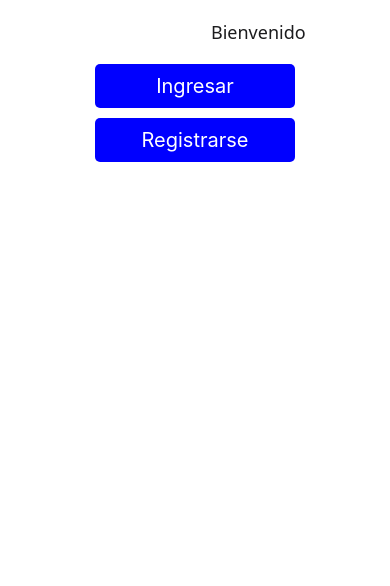
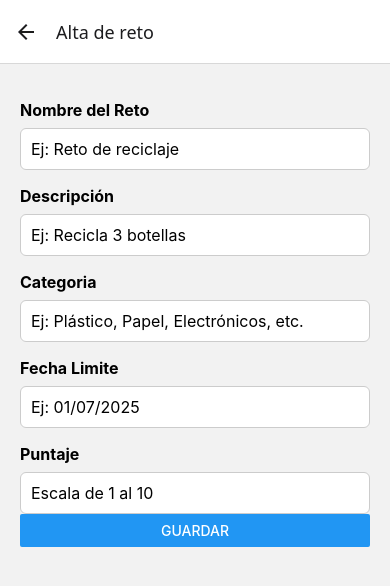
Before and after one commit to Fernando-Bonilla/EcoChallenge, a React Native app: screen /formAlta in a window 390 px wide. Shown: the top 586 px of the page. Built offline with nearby package versions, Linux system fonts and the light colour scheme.

Commit message:
formularioAltaReto

```diff
--- a/App.js
+++ b/App.js
@@ -1,17 +1,20 @@
 import { StatusBar } from 'expo-status-bar';
 import { StyleSheet, Text, View } from 'react-native';
+import 'react-native-gesture-handler';
 
 import { RootStack } from './src/routes/RootStack';
+import { NavigationContainer } from '@react-navigation/native';
 
 export default function App() {
   return (
-    <View style={styles.container}>
-      {/* <Text>¡Hola desde Expo!</Text>       */}
+    <NavigationContainer style={styles.container}>
       <RootStack/>
       <StatusBar style="auto" />
-    </View>
+    </NavigationContainer>
   );
 }
+
+
 
 const styles = StyleSheet.create({
   container: {
--- a/package.json
+++ b/package.json
@@ -10,7 +10,8 @@
   },
   "dependencies": {
     "@expo/metro-runtime": "~5.0.4",
-    "@react-native-async-storage/async-storage": "2.1.2",
+    "@react-native-async-storage/async-storage": "^2.1.2",
+    "@react-native-masked-view/masked-view": "0.3.2",
     "@react-navigation/native": "^7.1.11",
     "@react-navigation/native-stack": "^7.3.16",
     "expo": "~53.0.11",
@@ -22,6 +23,7 @@
     "react-native-reanimated": "~3.17.4",
     "react-native-safe-area-context": "5.4.0",
     "react-native-screens": "~4.11.1",
+    "react-native-vector-icons": "^10.2.0",
     "react-native-web": "^0.20.0"
   },
   "devDependencies": {
--- /dev/null
+++ b/src/components/AsyncStorageInspector.js
@@ -0,0 +1,58 @@
+import React, { useEffect, useState } from 'react';
+import { View, Text, Button, ScrollView, StyleSheet } from 'react-native';
+import AsyncStorage from '@react-native-async-storage/async-storage';
+
+const AsyncStorageInspector = () => {
+  const [data, setData] = useState([]);
+
+  const cargarDatos = async () => {
+    try {
+      const keys = await AsyncStorage.getAllKeys();
+      const values = await AsyncStorage.multiGet(keys);
+      setData(values);
+    } catch (error) {
+      console.log("Error al cargar AsyncStorage:", error);
+    }
+  };
+
+  const borrarTodo = async () => {
+    await AsyncStorage.clear();
+    setData([]);
+  };
+
+  useEffect(() => {
+    cargarDatos();
+  }, []);
+
+  return (
+    <View style={styles.container}>
+      <Text style={styles.titulo}>🔍 AsyncStorage Inspector</Text>
+      <Button title="Recargar datos" onPress={cargarDatos} />
+      <Button title="🗑️ Borrar todo" color="red" onPress={borrarTodo} />
+
+      <ScrollView style={styles.scroll}>
+        {data.length === 0 ? (
+          <Text style={styles.vacio}>No hay datos en AsyncStorage</Text>
+        ) : (
+          data.map(([key, value]) => (
+            <View key={key} style={styles.item}>
+              <Text style={styles.clave}>{key}:</Text>
+              <Text>{value}</Text>
+            </View>
+          ))
+        )}
+      </ScrollView>
+    </View>
+  );
+};
+
+const styles = StyleSheet.create({
+  container: { padding: 20, backgroundColor: '#fff', flex: 1 },
+  titulo: { fontSize: 18, fontWeight: 'bold', marginBottom: 10 },
+  scroll: { marginTop: 10 },
+  item: { marginBottom: 15, borderBottomWidth: 1, borderBottomColor: '#ddd', paddingBottom: 5 },
+  clave: { fontWeight: 'bold', color: '#333' },
+  vacio: { marginTop: 20, fontStyle: 'italic', color: '#888' },
+});
+
+export default AsyncStorageInspector;
--- a/src/components/Button/Button.styles.js
+++ b/src/components/Button/Button.styles.js
@@ -2,27 +2,30 @@ import { StyleSheet } from "react-native";
 
 const styles = StyleSheet.create({
    button: {
-
   backgroundColor: "blue",
   paddingVertical: 10,
   borderRadius: 5,
-        // alignItems: "center",
   minWidth: 200,
   marginBottom: 10,
-
-    },
+  borderWidth: 1, // DEBUG
+  borderColor: 'red'
+}
+,
 
     view: {
-
     justifyContent: "center",
     alignItems: "center",
-
+    borderWidth: 1,  // Para debug
+    borderColor: "green"
     },
 
     text: {
-        color: "white",
+    color: "black",
     fontSize: 20,
+    borderWidth: 1,  // Para debug
+    borderColor: "yellow"
     }
+
 });
 
 export default styles;
--- a/src/routes/RootStack.js
+++ b/src/routes/RootStack.js
@@ -6,12 +6,14 @@ import { LoginRegister } from "../screens/LoginRegister/LoginRegister";
 import { Login } from "../screens/Login/Login";
 import { Register } from "../screens/Register/Register";
 import { Home } from "../screens/Home/Home";
+import  AltaReto  from "../screens/AltaRetos/formAlta";
 
 const Stack = createNativeStackNavigator();
 
 export const RootStack = () => {
+     console.log(AltaReto)
+
     return(
-        <NavigationContainer>
             <Stack.Navigator initialRouteName="LoginRegister">
                 <Stack.Screen
                     name="LoginRegister"
@@ -22,6 +24,12 @@ export const RootStack = () => {
                     name="Login"
                     component={Login}
                     options={{title:"Login"}}
+                />
+                <Stack.Screen
+
+                    name="formAlta"
+                    component={AltaReto}
+                    options={{title:"Alta de reto"}}
                 />
                 <Stack.Screen
                     name="Register"
@@ -35,6 +43,5 @@ export const RootStack = () => {
                 />
 
             </Stack.Navigator>
-        </NavigationContainer>
     );
 };
--- /dev/null
+++ b/src/screens/AltaRetos/formAlta.js
@@ -0,0 +1,78 @@
+import React, { useState } from "react";
+import { View, Text, TextInput, Button, Alert } from "react-native";
+import stylesForm from "./styleForm";
+import AsyncStorage from "@react-native-async-storage/async-storage";
+
+const AltaReto = () => {
+    const [nombre, setNombre] = useState('');
+    const [descripcion, setDescripcion] = useState('');
+    const [categoria, setCategoria] = useState('');
+    const [fechaLimite, setFechaLimite] = useState('');
+    const [puntaje, setPuntaje] = useState('');
+
+    const handleSubmit = () => {
+    Alert.alert('Reto guardado', `Nombre: ${nombre}\nDescripción: ${descripcion}`);
+    };
+
+    const handleChange = (text) => {
+        const numericValue = text.replace(/[^0-9]/g, '');
+
+        if (numericValue === '') {
+        setPuntaje('');
+        } else {
+        const number = parseInt(numericValue);
+        if (number >= 1 && number <= 10) {
+            setPuntaje(numericValue);
+        } else if (number > 10) {
+            setPuntaje('10'); // Limita a 10
+        }
+        }
+    };
+
+    return (
+    <View style={{ padding: 20 }}>
+        <Text style={stylesForm.label}>Nombre del Reto</Text>
+        <TextInput
+        style={stylesForm.input}
+        placeholder="Ej: Reto de reciclaje"
+        value={nombre}
+        onChangeText={setNombre}
+        />
+
+        <Text style={stylesForm.label}>Descripción</Text>
+        <TextInput
+            style={stylesForm.input}
+            placeholder="Ej: Recicla 3 botellas"
+            value={descripcion}
+            onChangeText={setDescripcion}
+        />
+        <Text style={stylesForm.label}>Categoria</Text>
+        <TextInput
+            style={stylesForm.input}
+            placeholder="Ej: Plástico, Papel, Electrónicos, etc."
+            value={categoria}
+            onChangeText={setCategoria}
+            />
+        <Text style={stylesForm.label}>Fecha Limite</Text>
+        <TextInput
+            style={stylesForm.input}
+            placeholder="Ej: 01/07/2025"
+            value={fechaLimite}
+            onChangeText={setFechaLimite}
+        />
+        <Text style={stylesForm.label}>Puntaje</Text>
+        <TextInput
+            style={stylesForm.input}
+            placeholder="Escala de 1 al 10"
+            value={puntaje}
+            onChangeText={handleChange}
+            keyboardType="numeric"    // Muestra teclado numérico
+            maxLength={2}
+
+        />
+        <Button title="Guardar" onPress={handleSubmit} />
+    </View>
+  );
+};
+
+export default AltaReto;
--- /dev/null
+++ b/src/screens/AltaRetos/styleForm.js
@@ -0,0 +1,23 @@
+import { StyleSheet } from 'react-native';
+
+const stylesForm = StyleSheet.create({
+  container: {
+    padding: 20,
+  },
+  label: {
+    fontWeight: 'bold',
+    fontSize: 16,
+    marginBottom: 8,
+    marginTop: 16,
+  },
+  input: {
+    borderWidth: 1,
+    borderColor: '#ccc',
+    borderRadius: 6,
+    padding: 10,
+    backgroundColor: '#fff',
+    fontSize: 16,
+  },
+});
+
+export default stylesForm;
--- a/src/screens/Home/Home.js
+++ b/src/screens/Home/Home.js
@@ -1,15 +1,17 @@
 import React from "react";
-import { View, Text } from "react-native-web";
-
+import { View, Text } from "react-native";
+import AsyncStorageInspector from "../../components/AsyncStorageInspector";
 
 export const Home = (navigation) => {
 
-    return(
-        <View>
+    return (
+        <View style={{ flex: 1 }}>
             <Text>
                 Home Screen
             </Text>
+            <AsyncStorageInspector />
         </View>
+
     );
 
 }
--- a/src/screens/Login/Login.js
+++ b/src/screens/Login/Login.js
@@ -3,7 +3,7 @@ import { Button } from "../../components/Button/Button";
 import { InputText } from "../../components/InputText/InputText";
 import { useState } from "react";
 
-export const Login = (navigation) => {
+export const Login = ({ navigation }) => {
 
     const [emailField, setEmailField] = useState("");
     const [passwordField, setPasswordField] = useState("");
--- a/src/screens/LoginRegister/LoginRegister.js
+++ b/src/screens/LoginRegister/LoginRegister.js
@@ -18,6 +18,11 @@ export const LoginRegister = ({navigation}) => {
                 title="Registrarse"
                 customPress={() => navigation.navigate("Register")}>
             </Button>
+
+            <Button
+                title="Alta Retos"
+                customPress={() => navigation.navigate("formAlta")}>
+            </Button>
         </View>
 
     );
--- a/src/screens/Register/Register.js
+++ b/src/screens/Register/Register.js
@@ -8,7 +8,7 @@ import { InputText } from "../../components/InputText/InputText";
 
 import styles from "./Register.styles";
 
-export const Register = (navigation) => {
+export const Register = ({ navigation }) => {
 
     const [userName , setUserName] = useState("");
     const [email, setEmail] = useState("");
```
Also changed, not shown: 1 other file (tests, documents, lock files or other folders). Lines whose indentation alone changed are shown as unchanged.
